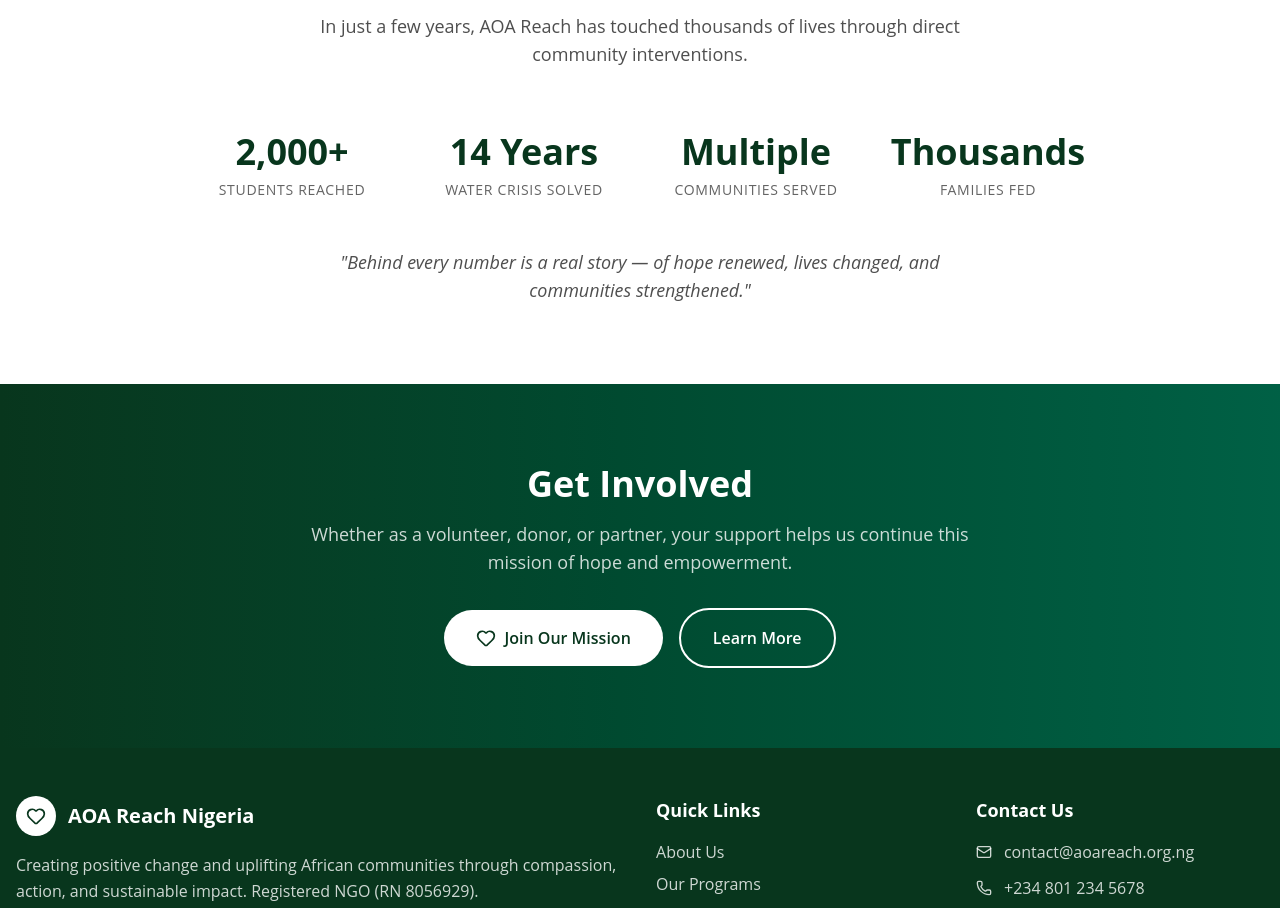
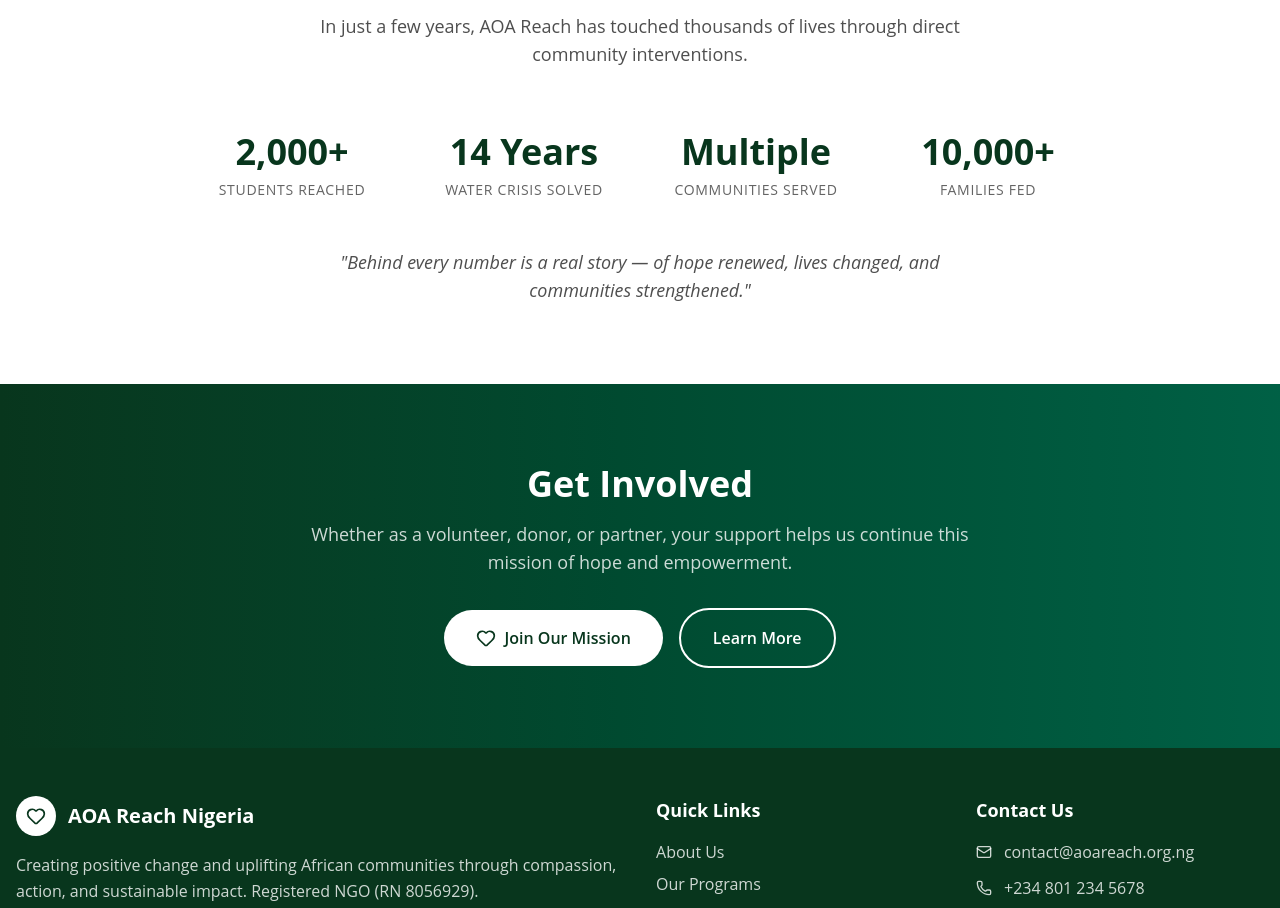
Before and after one commit to aremusulaiman2002-dotcom/aoa-reach-website, a Next.js app: page / in a window 1280 px wide. Shown: the part 2384-3292 px from the top of the page. Built offline with nearby package versions, Linux system fonts and the light colour scheme.

Commit message:
Update AOA Reach website homepage stats

```diff
--- a/src/app/page.tsx
+++ b/src/app/page.tsx
@@ -65,7 +65,7 @@
     { number: '2,000+', label: 'Students Reached' },
     { number: '14 Years', label: 'Water Crisis Solved' },
     { number: 'Multiple', label: 'Communities Served' },
-    { number: 'Thousands', label: 'Families Fed' }
+    { number: '10,000+', label: 'Families Fed' }
   ];
 
   return (
```
